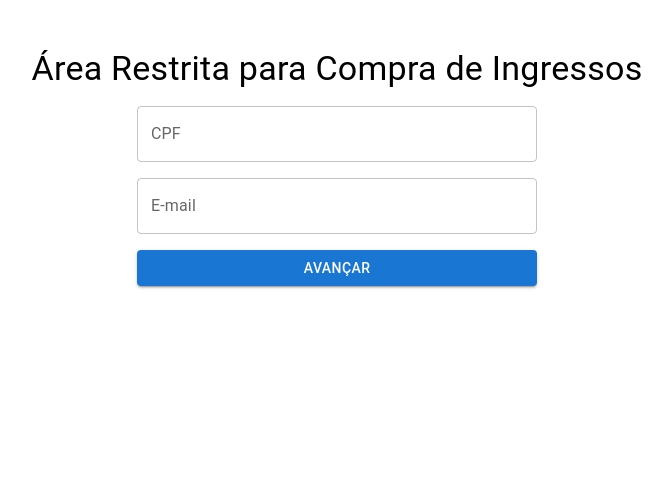
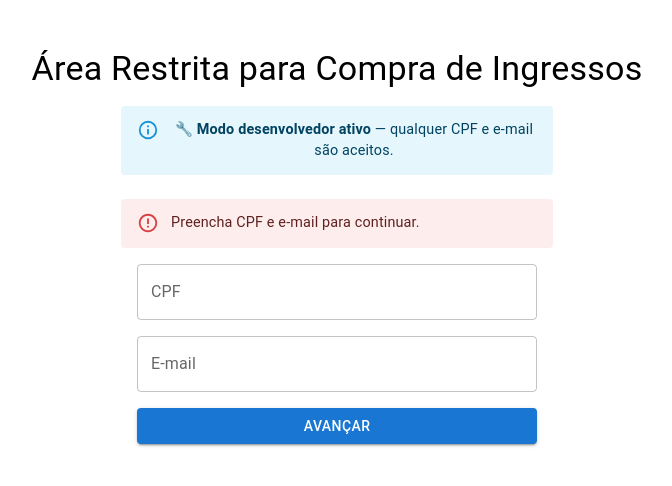
Before and after one commit to delberss/cinema, a React (Vite) app: page /login in a window 1280 px wide. Both pictures are taken after a click on the button "AVANÇAR". Shown: the top 486 px of the page, without its empty margins (303-975 px from the left). Built offline with nearby package versions, Linux system fonts and the light colour scheme.

Commit message:
feat: aplica opção de modo desenvolvedor para testar fluxo

```diff
--- a/src/pages/LoginPage.tsx
+++ b/src/pages/LoginPage.tsx
@@ -1,4 +1,4 @@
-import { Box, Button, TextField, Typography } from "@mui/material";
+import { Box, Button, TextField, Typography, Alert } from "@mui/material";
 import { useState } from "react";
 import { useNavigate } from "react-router-dom";
 import { useCinemaStore } from "../store/useCinemaStore";
@@ -10,6 +10,7 @@ export default function LoginPage() {
   const { setUsuario } = useCinemaStore();
   const navigate = useNavigate();
 
+  const isDevMode = true;
 
   const handleAvancar = () => {
     setErro("");
@@ -34,6 +35,29 @@ export default function LoginPage() {
       <Typography variant="h4" mb={2}>
         Área Restrita para Compra de Ingressos
       </Typography>
+
+      {isDevMode && (
+        <Alert
+          severity="info"
+          sx={{
+            maxWidth: 400,
+            mx: "auto",
+            mb: 3,
+            fontSize: "0.9rem",
+          }}
+        >
+          🔧 <strong>Modo desenvolvedor ativo</strong> — qualquer CPF e e-mail são aceitos.
+        </Alert>
+      )}
+
+      {erro && (
+        <Alert
+          severity="error"
+          sx={{ maxWidth: 400, mx: "auto", mb: 2, fontSize: "0.9rem" }}
+        >
+          {erro}
+        </Alert>
+      )}
 
       <Box
         component="form"
```
